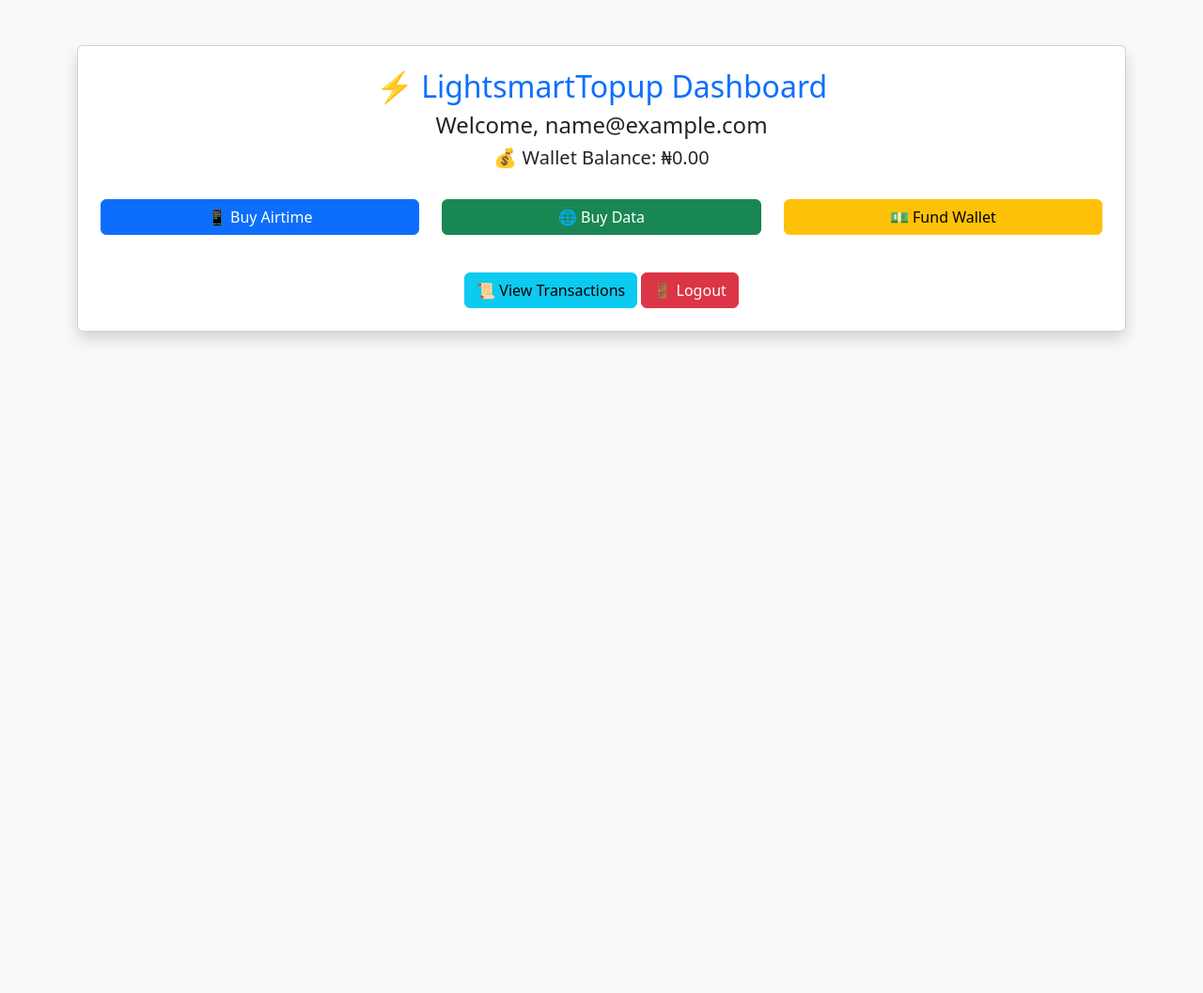
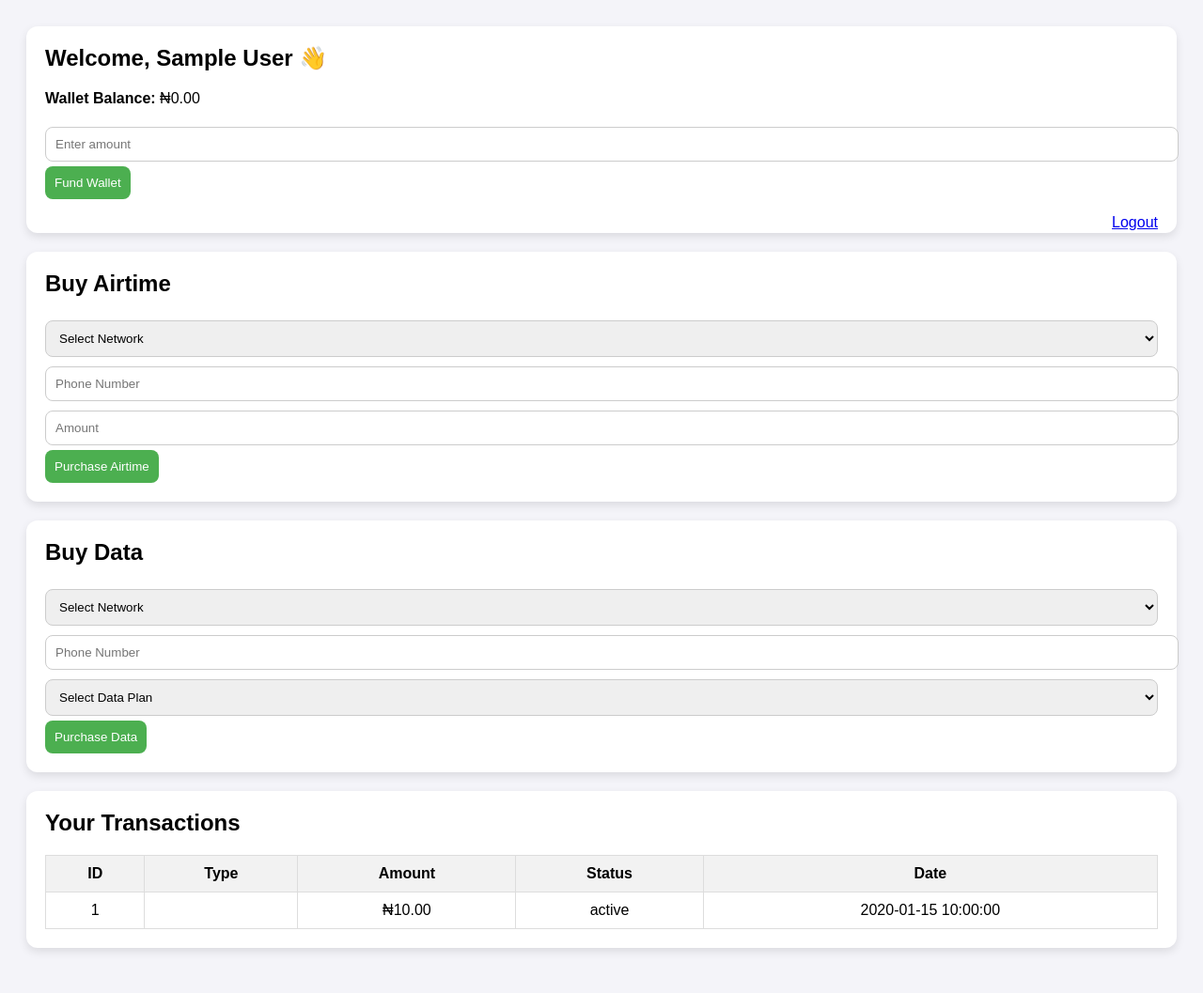
Before and after one commit to mlight3120-spec/lightsmarttopup, a PHP site: page /dashboard.php in a window 1280 px wide. Shown: the whole page at 94% size. Before the commit the page ends 364 px from the top, so only its background shows below. Run offline with PHP 8.4, Linux system fonts and the light colour scheme; the visitor is signed in with stand-in values (Sample User, id 1); tables that the repository leaves empty or names only in its code hold one stand-in row (values such as "Sample post"); some libraries are stand-ins or nearby versions.

Commit message:
Update dashboard.php

```diff
--- a/dashboard.php
+++ b/dashboard.php
@@ -1,54 +1,176 @@
 <?php
 session_start();
 if (!isset($_SESSION['user_id'])) {
-    header("Location: login.php");
+    header("Location: index.php");
     exit;
 }
 
-$config = include __DIR__ . '/config.php';
-$dsn = "mysql:host={$config['DB_HOST']};port={$config['DB_PORT']};dbname={$config['DB_NAME']}";
-$pdo = new PDO($dsn, $config['DB_USER'], $config['DB_PASS']);
-$pdo->setAttribute(PDO::ATTR_ERRMODE, PDO::ERRMODE_EXCEPTION);
+$config = include(__DIR__ . '/config.php');
 
-// Get current user
-$user_id = $_SESSION['user_id'];
-$stmt = $pdo->prepare("SELECT email, wallet_balance FROM users WHERE id = ?");
-$stmt->execute([$user_id]);
+try {
+    $dsn = "pgsql:host={$config['DB_HOST']};port={$config['DB_PORT']};dbname={$config['DB_NAME']};";
+    $pdo = new PDO($dsn, $config['DB_USER'], $config['DB_PASS'], [
+        PDO::ATTR_ERRMODE => PDO::ERRMODE_EXCEPTION
+    ]);
+} catch (PDOException $e) {
+    die("❌ Database connection failed: " . $e->getMessage());
+}
+
+// Fetch user info
+$stmt = $pdo->prepare("SELECT balance, name FROM users WHERE id = :id");
+$stmt->execute([':id' => $_SESSION['user_id']]);
 $user = $stmt->fetch(PDO::FETCH_ASSOC);
+$balance = $user['balance'];
 
-$balance = $user['wallet_balance'];
-$email = $user['email'];
+// Handle wallet funding
+if (isset($_POST['fund_wallet'])) {
+    $amount = floatval($_POST['amount']);
+    if ($amount > 0) {
+        $pdo->prepare("UPDATE users SET balance = balance + :amt WHERE id = :id")
+            ->execute([':amt' => $amount, ':id' => $_SESSION['user_id']]);
+
+        $pdo->prepare("INSERT INTO transactions (user_id, type, amount, status) VALUES (:uid, 'wallet_fund', :amt, 'successful')")
+            ->execute([':uid' => $_SESSION['user_id'], ':amt' => $amount]);
+
+        $pdo->prepare("INSERT INTO commissions (user_id, funding_amount, commission) VALUES (:uid, :amt, 50)")
+            ->execute([':uid' => $_SESSION['user_id'], ':amt' => $amount]);
+
+        header("Location: dashboard.php");
+        exit;
+    }
+}
+
+// Handle Airtime Purchase
+if (isset($_POST['buy_airtime'])) {
+    $network = $_POST['network'];
+    $phone = $_POST['phone'];
+    $amount = floatval($_POST['amount']);
+
+    if ($amount > 0 && $balance >= $amount) {
+        $pdo->prepare("UPDATE users SET balance = balance - :amt WHERE id = :id")
+            ->execute([':amt' => $amount, ':id' => $_SESSION['user_id']]);
+
+        $pdo->prepare("INSERT INTO transactions (user_id, type, amount, status) VALUES (:uid, 'airtime - $network', :amt, 'successful')")
+            ->execute([':uid' => $_SESSION['user_id'], ':amt' => $amount]);
+
+        header("Location: dashboard.php");
+        exit;
+    }
+}
+
+// Handle Data Purchase
+if (isset($_POST['buy_data'])) {
+    $network = $_POST['network'];
+    $phone = $_POST['phone'];
+    $plan = $_POST['plan'];
+    $price = ($plan == "1GB") ? 300 : (($plan == "2GB") ? 500 : 1000);
+
+    if ($balance >= $price) {
+        $pdo->prepare("UPDATE users SET balance = balance - :amt WHERE id = :id")
+            ->execute([':amt' => $price, ':id' => $_SESSION['user_id']]);
+
+        $pdo->prepare("INSERT INTO transactions (user_id, type, amount, status) VALUES (:uid, 'data - $network - $plan', :amt, 'successful')")
+            ->execute([':uid' => $_SESSION['user_id'], ':amt' => $price]);
+
+        header("Location: dashboard.php");
+        exit;
+    }
+}
+
+// Fetch transactions
+$stmt = $pdo->prepare("SELECT * FROM transactions WHERE user_id = :id ORDER BY created_at DESC");
+$stmt->execute([':id' => $_SESSION['user_id']]);
+$transactions = $stmt->fetchAll(PDO::FETCH_ASSOC);
 ?>
 <!DOCTYPE html>
-<html>
+<html lang="en">
 <head>
-    <title>Dashboard - LightsmartTopup</title>
-    <link rel="stylesheet" href="https://cdn.jsdelivr.net/npm/bootstrap@5.3.3/dist/css/bootstrap.min.css">
+    <meta charset="UTF-8">
+    <title>Dashboard - Lightsmart Topup</title>
+    <style>
+        body { font-family: Arial, sans-serif; background: #f4f4f9; padding: 20px; }
+        .card { background: #fff; padding: 20px; border-radius: 12px; box-shadow: 0 4px 10px rgba(0,0,0,0.1); margin-bottom: 20px; }
+        h2 { margin-top: 0; }
+        form { margin-top: 10px; }
+        input, select { padding: 10px; border: 1px solid #ccc; border-radius: 8px; margin: 5px 0; width: 100%; }
+        button { padding: 10px; background: #4CAF50; color: #fff; border: none; border-radius: 8px; cursor: pointer; }
+        button:hover { background: #45a049; }
+        table { width: 100%; border-collapse: collapse; margin-top: 15px; }
+        table th, table td { border: 1px solid #ddd; padding: 10px; text-align: center; }
+        table th { background: #f2f2f2; }
+        .logout { float: right; }
+    </style>
 </head>
-<body class="bg-light">
-<div class="container mt-5">
-    <div class="card shadow p-4">
-        <h2 class="text-center text-primary">⚡ LightsmartTopup Dashboard</h2>
-        <h4 class="text-center">Welcome, <?php echo htmlspecialchars($email); ?></h4>
-        <h5 class="text-center">💰 Wallet Balance: ₦<?php echo number_format($balance, 2); ?></h5>
+<body>
 
-        <div class="row text-center mt-4">
-            <div class="col-md-4 mb-3">
-                <a href="buy_airtime.php" class="btn btn-primary w-100">📱 Buy Airtime</a>
-            </div>
-            <div class="col-md-4 mb-3">
-                <a href="buy_data.php" class="btn btn-success w-100">🌐 Buy Data</a>
-            </div>
-            <div class="col-md-4 mb-3">
-                <a href="fund_wallet.php" class="btn btn-warning w-100">💵 Fund Wallet</a>
-            </div>
-        </div>
+<div class="card">
+    <h2>Welcome, <?= htmlspecialchars($user['name']) ?> 👋</h2>
+    <p><strong>Wallet Balance:</strong> ₦<?= number_format($balance, 2) ?></p>
+    <form method="post">
+        <input type="number" name="amount" placeholder="Enter amount" required>
+        <button type="submit" name="fund_wallet">Fund Wallet</button>
+    </form>
+    <p><a href="logout.php" class="logout">Logout</a></p>
+</div>
 
-        <div class="text-center mt-4">
-            <a href="transactions.php" class="btn btn-info">📜 View Transactions</a>
-            <a href="logout.php" class="btn btn-danger">🚪 Logout</a>
-        </div>
-    </div>
+<div class="card">
+    <h2>Buy Airtime</h2>
+    <form method="post">
+        <select name="network" required>
+            <option value="">Select Network</option>
+            <option value="MTN">MTN</option>
+            <option value="GLO">GLO</option>
+            <option value="AIRTEL">AIRTEL</option>
+            <option value="9MOBILE">9MOBILE</option>
+        </select>
+        <input type="text" name="phone" placeholder="Phone Number" required>
+        <input type="number" name="amount" placeholder="Amount" required>
+        <button type="submit" name="buy_airtime">Purchase Airtime</button>
+    </form>
 </div>
+
+<div class="card">
+    <h2>Buy Data</h2>
+    <form method="post">
+        <select name="network" required>
+            <option value="">Select Network</option>
+            <option value="MTN">MTN</option>
+            <option value="GLO">GLO</option>
+            <option value="AIRTEL">AIRTEL</option>
+            <option value="9MOBILE">9MOBILE</option>
+        </select>
+        <input type="text" name="phone" placeholder="Phone Number" required>
+        <select name="plan" required>
+            <option value="">Select Data Plan</option>
+            <option value="1GB">1GB - ₦300</option>
+            <option value="2GB">2GB - ₦500</option>
+            <option value="5GB">5GB - ₦1000</option>
+        </select>
+        <button type="submit" name="buy_data">Purchase Data</button>
+    </form>
+</div>
+
+<div class="card">
+    <h2>Your Transactions</h2>
+    <table>
+        <tr>
+            <th>ID</th>
+            <th>Type</th>
+            <th>Amount</th>
+            <th>Status</th>
+            <th>Date</th>
+        </tr>
+        <?php foreach ($transactions as $tx): ?>
+            <tr>
+                <td><?= $tx['id'] ?></td>
+                <td><?= htmlspecialchars($tx['type']) ?></td>
+                <td>₦<?= number_format($tx['amount'], 2) ?></td>
+                <td><?= htmlspecialchars($tx['status']) ?></td>
+                <td><?= $tx['created_at'] ?></td>
+            </tr>
+        <?php endforeach; ?>
+    </table>
+</div>
+
 </body>
 </html>
```
